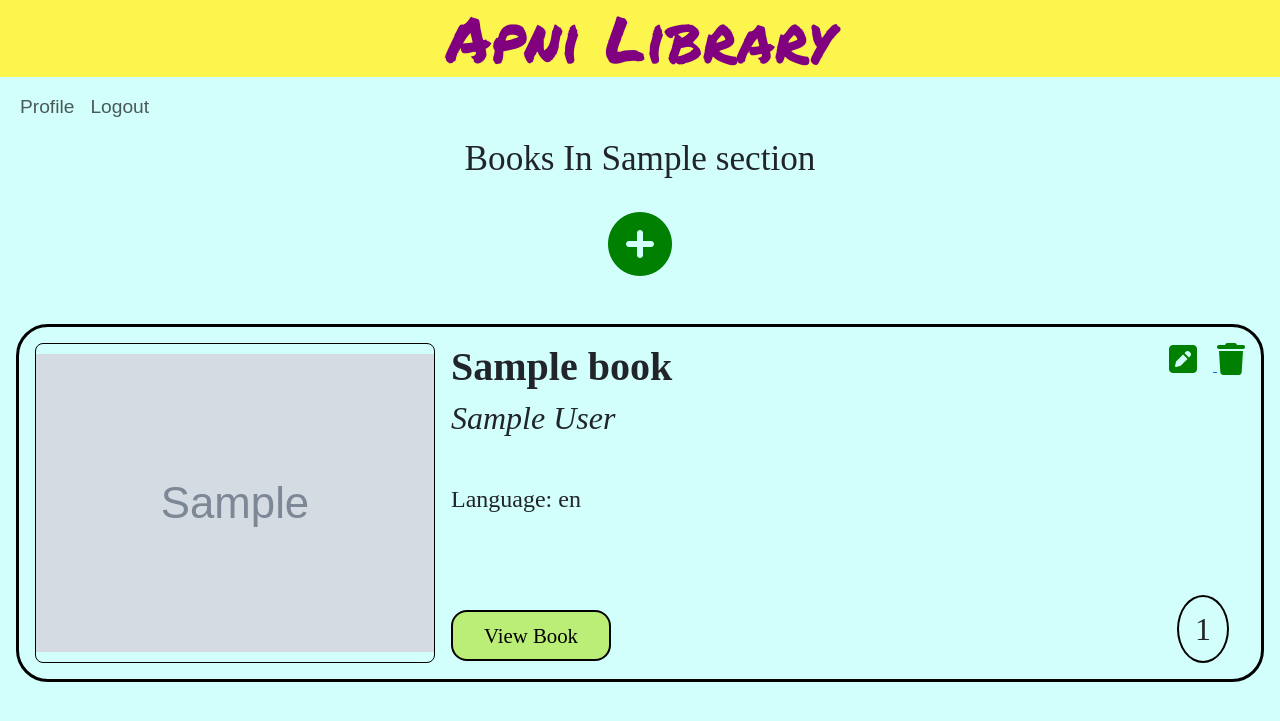
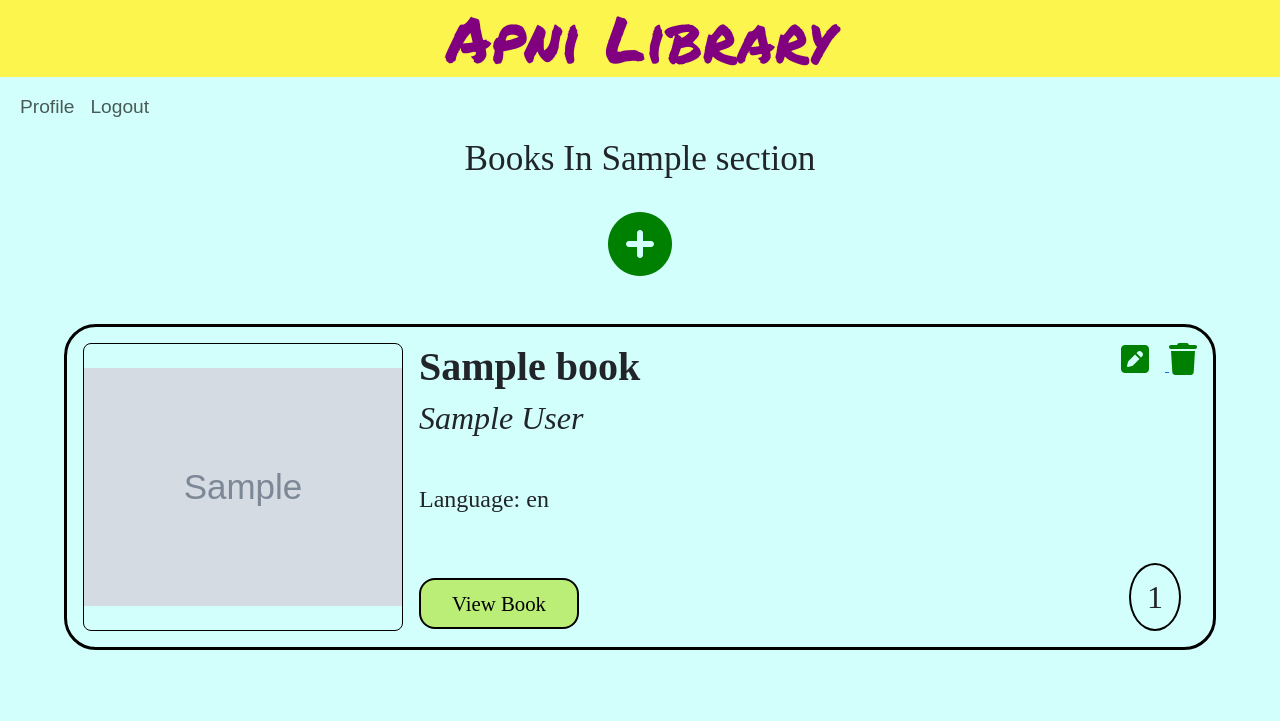
Before and after one commit to Skyler-18/Flask-Library-Management-System, a Flask app: page /librarian/sections/open/1/ in a window 1280 px wide. Shown: the top 721 px of the page. Run offline with Flask 3, Linux system fonts and the light colour scheme; the visitor is signed in with stand-in values (Sample User, id 1); tables that the repository leaves empty hold one stand-in row (values such as "Sample post"); grey boxes marked "Sample" are stand-in pictures; some web fonts are replaced.

Commit message:
design changed

```diff
--- a/templates/books.html
+++ b/templates/books.html
@@ -55,6 +55,8 @@
 
       .books{
         margin-top: 3rem;
+        margin-right: 3rem;
+        margin-left: 3rem;
       }
 
       .book{
@@ -66,8 +68,8 @@
       }
 
       .img-container{
-        width: 25rem;
-        height: 20rem;
+        width: 20rem;
+        height: 18rem;
         border: 0.5px solid black;
         overflow: hidden;
         margin: 1rem 1rem 1rem 1rem;
@@ -78,8 +80,9 @@
       }
 
       .img-container img{
+        object-fit: contain;
+        height: auto;
         width: 100%;
-        height: auto;
         max-width: 100%;
         max-height: 100%;
       }
@@ -99,7 +102,7 @@
       }
 
       .details .language{
-        margin-bottom: 6rem;
+        margin-bottom: 4rem;
       }
 
       .details .controls{
```
Also changed, not shown: 1 other file.
